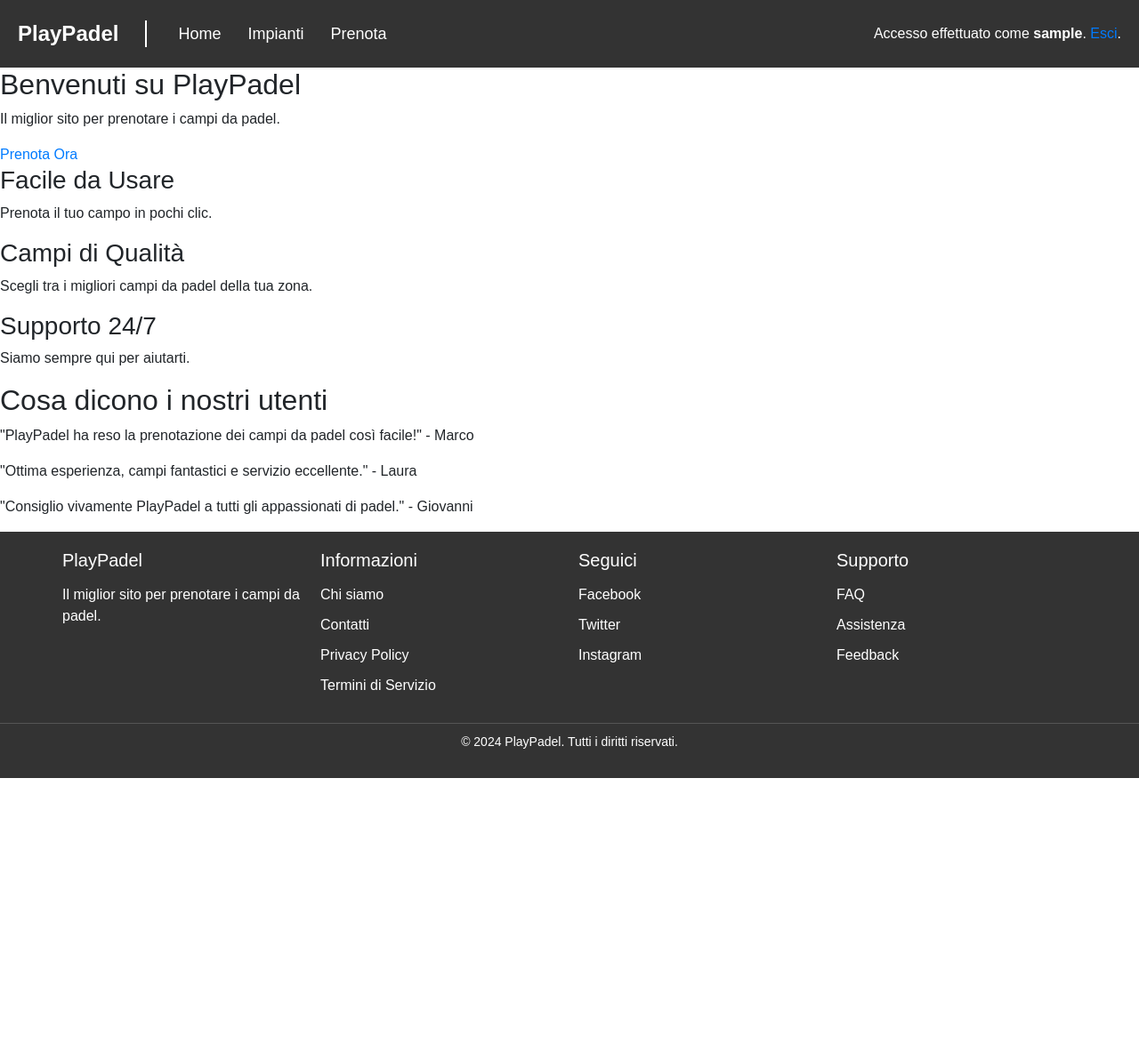
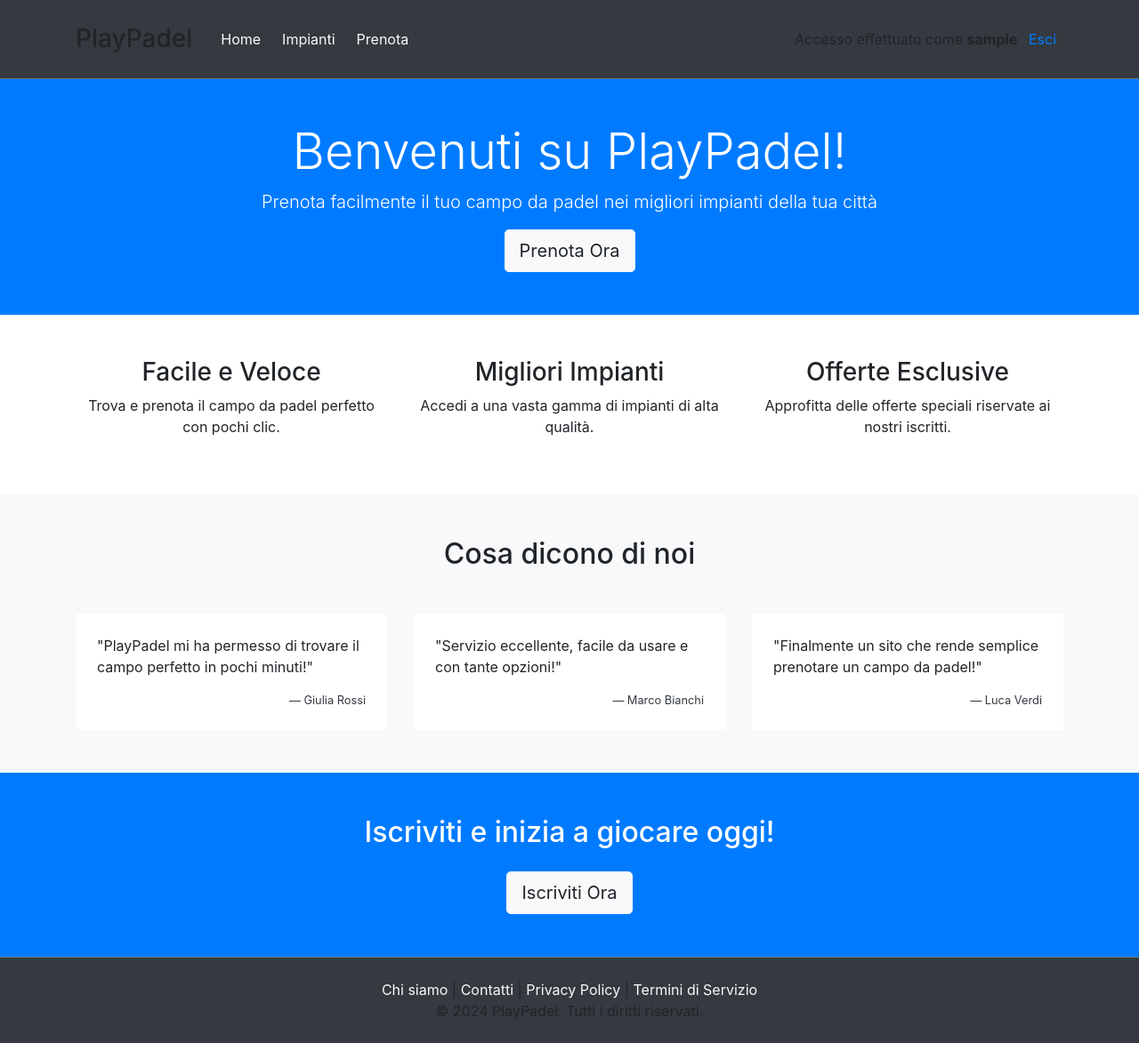
Before and after one commit to giammy02/progTW, a Django app: page / in a window 1280 px wide. Shown: the whole page at 89% size. Before the commit the page ends 875 px from the top, so only its background shows below. Run offline with Django 4.2, Linux system fonts and the light colour scheme; the visitor is signed in with stand-in values (Sample User, id 1); some libraries are stand-ins or nearby versions.

Commit message:
Fourth commit: styled homepage

```diff
--- a/playPadel/playPadel/urls.py
+++ b/playPadel/playPadel/urls.py
@@ -21,6 +21,7 @@ from website.views import website, cliente, gestore
 urlpatterns = [
     path('', include('website.urls')),
     path('accounts/', include('django.contrib.auth.urls')),
+    path('accounts/login/', website.SignInView.as_view(), name='login'),
     path('accounts/signup/', website.SignUpView.as_view(), name='registrati'),
     path('accounts/signup/cliente/', cliente.ClienteSignUpView.as_view(), name='registra_cliente'),
     path('accounts/signup/gestore/', gestore.GestoreSignUpView.as_view(), name='registra_gestore'),
--- a/playPadel/static/css/base.css
+++ /dev/null
@@ -1,130 +0,0 @@
-body {
-    margin: 0;
-    font-family: Arial, sans-serif;
-}
-
-header {
-    display: flex;
-    justify-content: space-between;
-    align-items: center;
-    padding: 10px 20px;
-    background-color: #333;
-    color: #fff;
-}
-
-.left-section {
-    display: flex;
-    align-items: center;
-}
-
-.logo {
-    font-size: 24px;
-    font-weight: bold;
-    margin-right: 30px;
-}
-
-.separator {
-    height: 30px;
-    border-left: 2px solid #fff;
-    margin-right: 20px;
-}
-
-.menu ul {
-    display: flex;
-    list-style: none;
-    margin: 0;
-    padding: 0;
-}
-
-.menu ul li {
-    margin: 0 15px;
-}
-
-.menu ul li a {
-    text-decoration: none;
-    color: #fff;
-    font-size: 18px;
-}
-
-.auth-buttons {
-    display: flex;
-    gap: 10px;
-}
-
-.auth-buttons button {
-    padding: 10px 20px;
-    border: none;
-    border-radius: 5px;
-    cursor: pointer;
-    font-size: 16px;
-}
-
-.login-btn {
-    background-color: #555;
-    color: #fff;
-}
-
-.signup-btn {
-    background-color: #007bff;
-    color: #fff;
-}
-
-.login-btn:hover, .signup-btn:hover {
-    opacity: 0.8;
-}
-
-footer {
-    background-color: #333;
-    color: #fff;
-    padding: 20px 0;
-}
-
-.footer-container {
-    display: flex;
-    justify-content: space-between;
-    max-width: 1200px;
-    margin: 0 auto;
-    padding: 0 20px;
-}
-
-.footer-section {
-    flex: 1;
-    margin: 0 10px;
-}
-
-.footer-section h3 {
-    font-size: 20px;
-    margin-bottom: 15px;
-}
-
-.footer-section p, .footer-section ul, .footer-section li {
-    margin: 0;
-    padding: 0;
-    list-style: none;
-}
-
-.footer-section ul {
-    margin-top: 10px;
-}
-
-.footer-section ul li {
-    margin-bottom: 10px;
-}
-
-.footer-section ul li a {
-    text-decoration: none;
-    color: #fff;
-    font-size: 16px;
-}
-
-.footer-section ul li a:hover {
-    text-decoration: underline;
-}
-
-.footer-bottom {
-    text-align: center;
-    padding: 10px 0;
-    border-top: 1px solid #555;
-    margin-top: 20px;
-    font-size: 14px;
-}
--- a/playPadel/templates/playPadel/base.html
+++ b/playPadel/templates/playPadel/base.html
@@ -10,67 +10,50 @@
         <link rel="stylesheet" type="text/css" href="{% static '/css/base.css' %}">
     </head>
     <body>
-        <header>
-            <div class="left-section">
-                <div class="logo">PlayPadel</div>
-                <div class="separator"></div>
-                <nav class="menu">
-                    <ul>
-                        <li><a href="{% url 'website:homepage' %}">Home</a></li> <!-- MODIFICA -->
-                        <li><a href="{% url 'website:impianti' %}">Impianti</a></li>
-                        <li><a href="{% url 'website:prenota' %}">Prenota</a></li>
+
+        <header class="bg-dark py-3 border-bottom border-secondary">
+            <div class="container d-flex justify-content-between align-items-center">
+                <div class="d-flex align-items-center">
+                    <h1 class="h3 mb-0 me-4">PlayPadel</h1>
+                    <span class="border-end mx-3" style="height: 24px;"></span>
+                    <nav>
+                        <ul class="list-unstyled d-flex mb-0">
+                            <li class="me-4"><a href="{% url 'website:homepage' %}" class="text-light text-decoration-none">Home</a></li>
+                            <li><a href="{% url 'website:impianti' %}" class="text-light m-4 text-decoration-none">Impianti</a></li>
+                            <li><a href="{% url 'website:prenota' %}" class="text-light text-decoration-none">Prenota</a></li>
                         </ul>
                     </nav>
                 </div>
-            <div class="auth-buttons">
+                <div>
                     {% if user.is_authenticated %}
-                    <p class="pt-3">Accesso effettuato come <strong>{{ user.username }}</strong>. <a href="{% url 'logout' %}">Esci</a>.</p>
+                        <p class="pt-3 mr-2">Accesso effettuato come <strong>{{ user.username }}</strong> <a href="{% url 'logout' %}" class="ml-2">Esci</a></p>
                     {% else %}
-                    <a href="{% url 'login' %}" class="login-btn" role="button">Accedi</a>
-                    <a href="{% url 'signup' %}" class="signup-btn" role="button">Iscriviti</a>
+                        <a href="{% url 'login' %}" class="btn btn-outline-light mr-2" role="button">Accedi</a>
+                        <a href="{% url 'registrati' %}" class="btn btn-primary" role="button">Iscriviti</a>
                     {% endif %}
+                </div>
             </div>
         </header>
 
         {% block content %}
         {% endblock %}
 
-        <footer>
-            <div class="footer-container">
-                <div class="footer-section">
-                    <h3>PlayPadel</h3>
-                    <p>Il miglior sito per prenotare i campi da padel.</p>
-                </div>
-                <div class="footer-section">
-                    <h3>Informazioni</h3>
-                    <ul>
-                        <li><a href="#">Chi siamo</a></li>
-                        <li><a href="#">Contatti</a></li>
-                        <li><a href="#">Privacy Policy</a></li>
-                        <li><a href="#">Termini di Servizio</a></li>
-                    </ul>
-                </div>
-                <div class="footer-section">
-                    <h3>Seguici</h3>
-                    <ul>
-                        <li><a href="#">Facebook</a></li>
-                        <li><a href="#">Twitter</a></li>
-                        <li><a href="#">Instagram</a></li>
-                    </ul>
-                </div>
-                <div class="footer-section">
-                    <h3>Supporto</h3>
-                    <ul>
-                        <li><a href="#">FAQ</a></li>
-                        <li><a href="#">Assistenza</a></li>
-                        <li><a href="#">Feedback</a></li>
-                    </ul>
-                </div>
-            </div>
-            <div class="footer-bottom">
-                &copy; 2024 PlayPadel. Tutti i diritti riservati.
+        <footer class="bg-dark py-4 border-top border-secondary">
+            <div class="container text-center">
+                <p class="mb-0">
+                    <a href="#" class="text-light text-decoration-none">Chi siamo</a>
+                    |
+                    <a href="#" class="text-light text-decoration-none">Contatti</a>
+                    |
+                    <a href="#" class="text-light text-decoration-none">Privacy Policy</a>
+                    |
+                    <a href="#" class="text-light text-decoration-none">Termini di Servizio</a>
+                </p>
+                <p class="mb-0">© 2024 PlayPadel. Tutti i diritti riservati.</p>
             </div>
         </footer>
+    <script src="https://code.jquery.com/jquery-3.2.1.slim.min.js" integrity="sha384-KJ3o2DKtIkvYIK3UENzmM7KCkRr/rE9/Qpg6aAZGJwFDMVNA/GpGFF93hXpG5KkN" crossorigin="anonymous"></script>
+    <script src="https://cdn.jsdelivr.net/npm/popper.js@1.12.9/dist/umd/popper.min.js" integrity="sha384-ApNbgh9B+Y1QKtv3Rn7W3mgPxhU9K/ScQsAP7hUibX39j7fakFPskvXusvfa0b4Q" crossorigin="anonymous"></script>
     <script src="https://cdn.jsdelivr.net/npm/bootstrap@4.0.0/dist/js/bootstrap.min.js" integrity="sha384-JZR6Spejh4U02d8jOt6vLEHfe/JQGiRRSQQxSfFWpi1MquVdAyjUar5+76PVCmYl" crossorigin="anonymous"></script>
     </body>
 </html>
--- a/playPadel/templates/playPadel/login.html
+++ b/playPadel/templates/playPadel/login.html
@@ -5,6 +5,6 @@
     <title>Login</title>
 </head>
 <body>
-
+    LOGIN
 </body>
 </html>
--- a/playPadel/website/decorators.py
+++ b/playPadel/website/decorators.py
@@ -19,7 +19,7 @@ def student_required(function=None, redirect_field_name=REDIRECT_FIELD_NAME, log
 
 def teacher_required(function=None, redirect_field_name=REDIRECT_FIELD_NAME, login_url='login'):
     '''
-    Decorator for views that checks that the logged in user is a teacher,
+    Decorator for views that checks that the logged-in user is a teacher,
     redirects to the log-in page if necessary.
     '''
     actual_decorator = user_passes_test(
--- a/playPadel/website/templates/website/homepage.html
+++ b/playPadel/website/templates/website/homepage.html
@@ -4,39 +4,63 @@
 
 {% block content %}
 
-    <section class="hero">
-        <div class="hero-content">
-            <h2>Benvenuti su PlayPadel</h2>
-            <p>Il miglior sito per prenotare i campi da padel.</p>
-            <a href="{% url 'website:prenota' %}" class="cta-button">Prenota Ora</a>
+    <section class="hero bg-primary text-white text-center py-5">
+        <div class="container">
+            <h1 class="display-4">Benvenuti su PlayPadel!</h1>
+            <p class="lead">Prenota facilmente il tuo campo da padel nei migliori impianti della tua città</p>
+            <a href="{% url 'website:prenota' %}" class="btn btn-light btn-lg">Prenota Ora</a>
         </div>
     </section>
 
-        <section class="features">
-            <div class="feature">
-                <h3>Facile da Usare</h3>
-                <p>Prenota il tuo campo in pochi clic.</p>
+    <section class="features py-5">
+        <div class="container">
+            <div class="row">
+                <div class="col-md-4 text-center">
+                    <h3>Facile e Veloce</h3>
+                    <p>Trova e prenota il campo da padel perfetto con pochi clic.</p>
                 </div>
-            <div class="feature">
-                <h3>Campi di Qualità</h3>
-                <p>Scegli tra i migliori campi da padel della tua zona.</p>
+                <div class="col-md-4 text-center">
+                    <h3>Migliori Impianti</h3>
+                    <p>Accedi a una vasta gamma di impianti di alta qualità.</p>
                 </div>
-            <div class="feature">
-                <h3>Supporto 24/7</h3>
-                <p>Siamo sempre qui per aiutarti.</p>
+                <div class="col-md-4 text-center">
+                    <h3>Offerte Esclusive</h3>
+                    <p>Approfitta delle offerte speciali riservate ai nostri iscritti.</p>
+                </div>
+            </div>
         </div>
     </section>
 
-        <section class="testimonials">
-            <h2>Cosa dicono i nostri utenti</h2>
-            <div class="testimonial">
-                <p>"PlayPadel ha reso la prenotazione dei campi da padel così facile!" - Marco</p>
+    <section class="testimonials bg-light py-5">
+        <div class="container">
+            <h2 class="text-center mb-5">Cosa dicono di noi</h2>
+            <div class="row">
+                <div class="col-md-4">
+                    <div class="testimonial p-4 bg-white rounded shadow-sm">
+                        <p>"PlayPadel mi ha permesso di trovare il campo perfetto in pochi minuti!"</p>
+                        <footer class="blockquote-footer bg-transparent text-dark text-right">Giulia Rossi</footer>
                     </div>
-            <div class="testimonial">
-                <p>"Ottima esperienza, campi fantastici e servizio eccellente." - Laura</p>
                 </div>
-            <div class="testimonial">
-                <p>"Consiglio vivamente PlayPadel a tutti gli appassionati di padel." - Giovanni</p>
+                <div class="col-md-4">
+                    <div class="testimonial p-4 bg-white rounded shadow-sm">
+                        <p>"Servizio eccellente, facile da usare e con tante opzioni!"</p>
+                        <footer class="blockquote-footer bg-transparent text-dark text-right">Marco Bianchi</footer>
+                    </div>
+                </div>
+                <div class="col-md-4">
+                    <div class="testimonial p-4 bg-white rounded shadow-sm">
+                        <p>"Finalmente un sito che rende semplice prenotare un campo da padel!"</p>
+                        <footer class="blockquote-footer bg-transparent text-dark text-right">Luca Verdi</footer>
+                    </div>
+                </div>
+            </div>
+        </div>
+    </section>
+
+    <section class="cta bg-primary text-white text-center py-5">
+        <div class="container">
+            <h2>Iscriviti e inizia a giocare oggi!</h2>
+            <a href="{% url 'registrati' %}" class="btn btn-light btn-lg mt-3">Iscriviti Ora</a>
         </div>
     </section>
 
--- a/playPadel/website/views/website.py
+++ b/playPadel/website/views/website.py
@@ -5,8 +5,12 @@ from django.views.generic import TemplateView
 from ..models import Impianto
 
 
+class SignInView(TemplateView):
+    template_name = 'playPadel/login.html'
+
+
 class SignUpView(TemplateView):
-    template_name = 'PlayPadel/signup.html'
+    template_name = 'playPadel/signup.html'
 
 
 def homepage(request):
```
Lines whose indentation alone changed are shown as unchanged.
